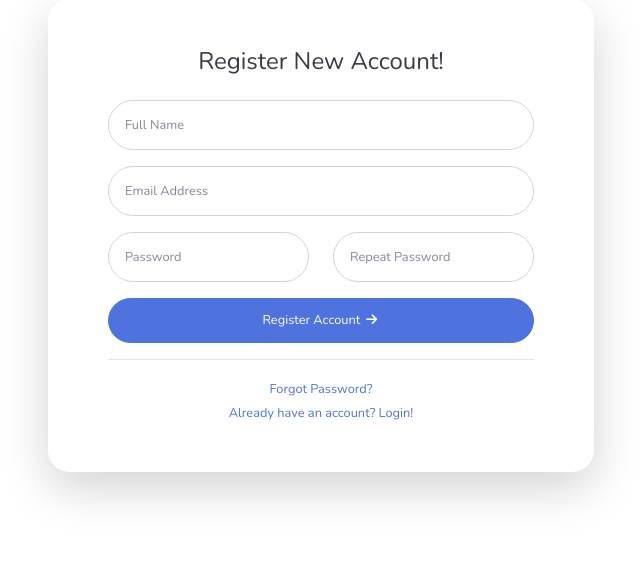
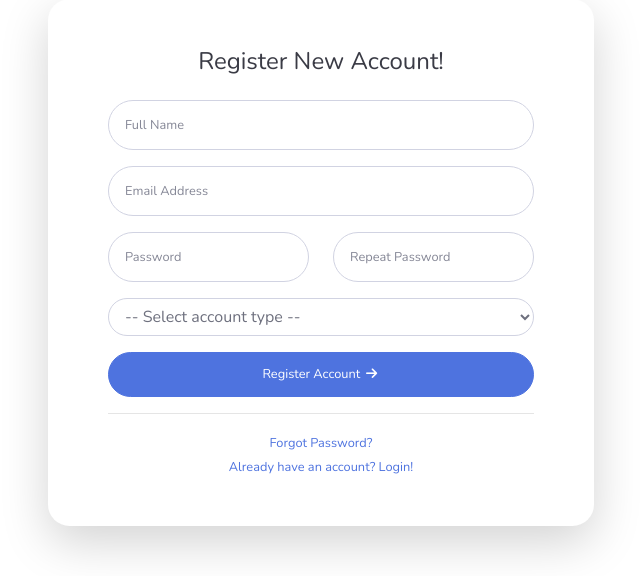
Before and after one commit to mahisataruna/PortalJobs-WebApp, a CodeIgniter app: page /portal-jobs/auth/registration in a window 1280 px wide. Shown: the part 49-625 px from the top of the page, without its empty margins (319-959 px from the left). Run offline with CodeIgniter, Linux system fonts and the light colour scheme.

Commit message:
Modifiy views and add selected account type on registration

```diff
--- a/application/views/auth/registration.php
+++ b/application/views/auth/registration.php
@@ -13,38 +13,44 @@
                         </div>
                         <!-- Form register -->
                         <form class="user" method="post" action="<?= base_url('auth/registration'); ?>">
+                            <!-- Full Name -->
                             <div class="form-group">
                                 <input type="text" class="form-control form-control-user" id="name" name="name" placeholder="Full Name" value="<?= set_value('name') ?>">
                                 <!-- Form Error Validation -->
                                 <?= form_error('name', '<small class="text-danger">', '</small>');?>
                             </div>
+                            <!-- Email -->
                             <div class="form-group">
                                 <input type="text" class="form-control form-control-user" id="email" name="email" placeholder="Email Address" value="<?= set_value('email') ?>">
                                 <!-- Form Error Validation -->
                                 <?= form_error('email', '<small class="text-danger">', '</small>');?>
                             </div>
                             <div class="form-group row">
+                                <!-- Password 1 -->
                                 <div class="col-sm-6 mb-3 mb-sm-0">
                                     <input type="password" class="form-control form-control-user" id="password1" name="password1" placeholder="Password">
                                     <!-- Form Error Validation -->
                                     <?= form_error('password1', '<small class="text-danger">', '</small>');?>
                                 </div>
+                                <!-- Password 2 -->
                                 <div class="col-sm-6">
                                     <input type="password" class="form-control form-control-user" id="password2" name="password2" placeholder="Repeat Password">
                                 </div>
+                            </div>
+                            <!-- Account type -->
+                            <div class="form-group">
+                                <select class="form-control" name="role_id" id="role_id" style="border-radius: 25px;">
+                                    <option>-- Select account type --</option>
+                                    <hr>
+                                    <option value="2">Employe</option>
+                                    <option value="3">Jobsecker</option>
+                                </select>
                             </div>
                             <button type="submit" class="btn btn-primary btn-user btn-block">
                                 Register Account
                                 <i class="fas fa-fw fa-arrow-right"></i>
                             </button>
-                            <!-- Gunakan bila dibutuhkan -->
-                            <!-- <hr>
-                            <a href="index.html" class="btn btn-google btn-user btn-block">
-                                <i class="fab fa-google fa-fw"></i> Register with Google
-                            </a>
-                            <a href="index.html" class="btn btn-facebook btn-user btn-block">
-                                <i class="fab fa-facebook-f fa-fw"></i> Register with Facebook
-                            </a> -->
+
                         </form>
                         <hr>
                         <div class="text-center">
```
